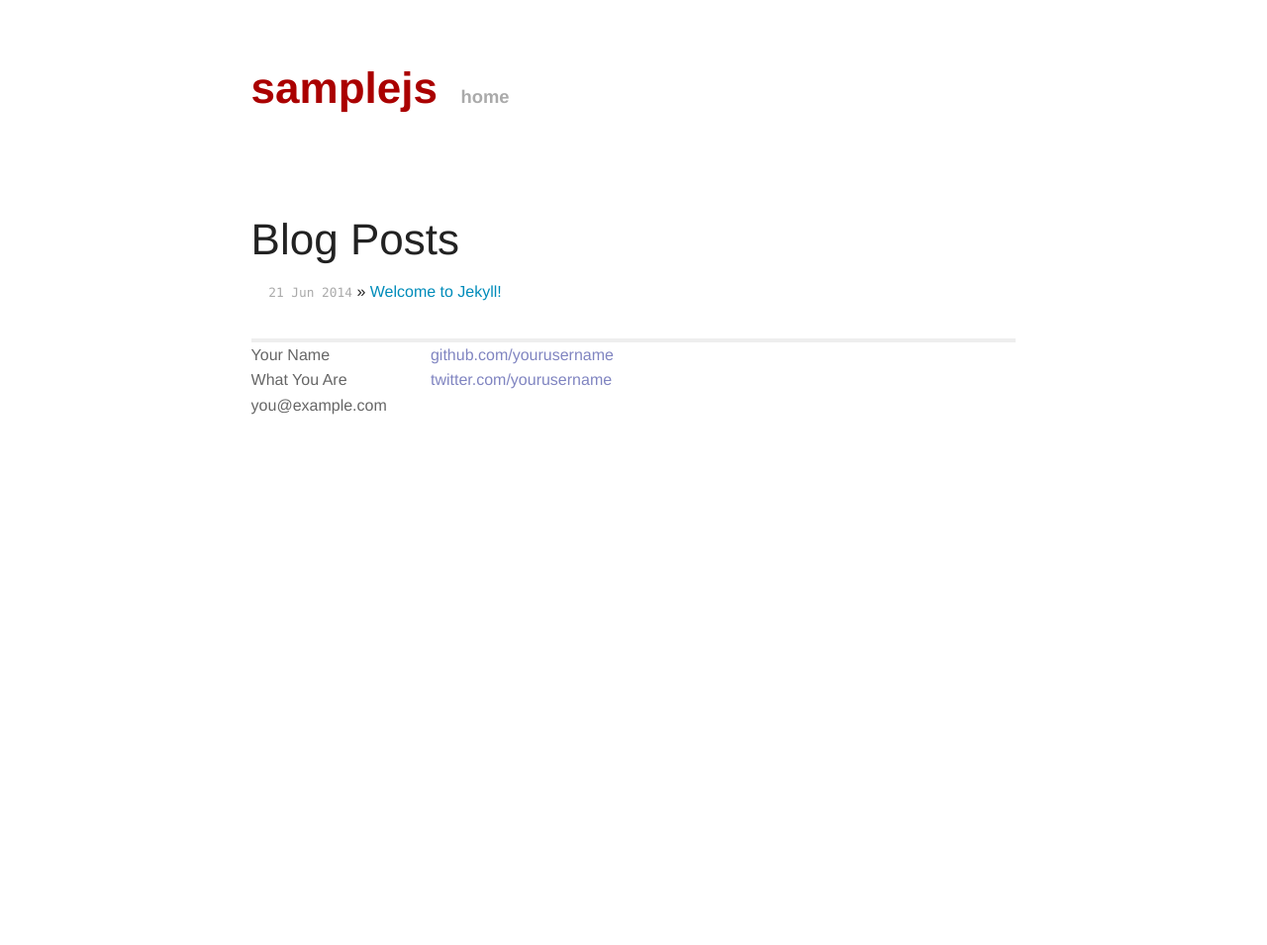
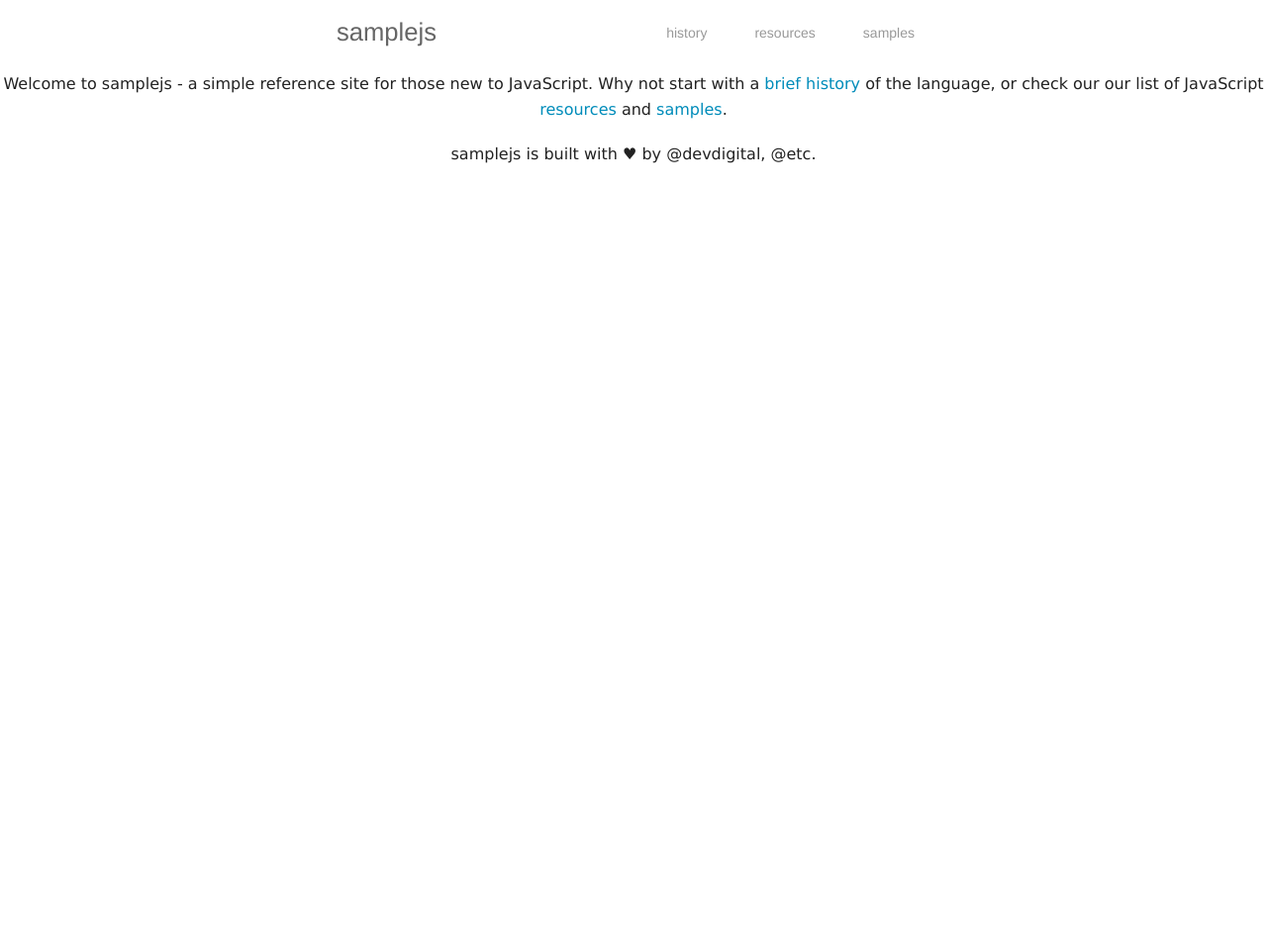
Before and after one commit to samplejs/samplejs.github.io, a Jekyll site: the page built from index.html, in a window 1280 px wide. Shown: the whole page at 99% size. Built offline with Jekyll 4.4.1, drawn with Linux system fonts in a browser that asks for light colours; Markdown is read by kramdown in place of the engine named in the settings; a script that is not in the unit is left out; after the commit the page ends 900 px from its top, so only the background shows below that.

Commit message:
Added history page

```diff
--- a/_layouts/default.html
+++ b/_layouts/default.html
@@ -12,33 +12,33 @@
 		<script src="bower_components/modernizr/modernizr.js"></script>
 	</head>
     <body>
-
-        <div class="site">
-          <div class="header">
-            <h1 class="title"><a href="/">{{ site.name }}</a></h1>
-            <a class="extra" href="/">home</a>
+        <div class="row">
+            <div class="large-12 columns">
+                <nav class="clearfix">
+                    <div class="left show-for-medium-up">
+                        <h2 id="title"><a href="/">{{ site.name }}</a></h2>
                     </div>
-
-          {{ content }}
-
-          <div class="footer">
-            <div class="contact">
-              <p>
-                Your Name<br />
-                What You Are<br />
-                you@example.com
-              </p>
-            </div>
-            <div class="contact">
-              <p>
-                <a href="https://github.com/yourusername">github.com/yourusername</a><br />
-                <a href="https://twitter.com/yourusername">twitter.com/yourusername</a><br />
-              </p>
+                    <dl class="sub-nav right">
+                        <dd><a href="/history.html">history</a></dd>
+                        <dd><a href="/resources.html">resources</a></dd>
+                        <dd><a href="/samples.html">samples</a></dd>
+                    </dl>
+                </nav>
             </div>
         </div>
+        <section class="main-content">
+            {{ content }}
+        </section>
+        <footer>
+            <div class="row">
+                <div class="large-12 columns">
+                    <p>samplejs is built with &hearts; by @devdigital, @etc.</p>
                 </div>
+            </div>
+        </footer>
     	<script src="bower_components/jquery/dist/jquery.min.js"></script>
 		<script src="bower_components/foundation/js/foundation.min.js"></script>
+        <script type="text/javascript" src="http://cdn.knightlab.com/libs/timeline/latest/js/storyjs-embed.js"></script>
 		<script src="js/app.js"></script>
     </body>
 </html>
--- a/index.html
+++ b/index.html
@@ -3,11 +3,5 @@
 title: samplejs
 ---
 
-<div id="home">
-  <h1>Blog Posts</h1>
-  <ul class="posts">
-    {% for post in site.posts %}
-      <li><span>{{ post.date | date_to_string }}</span> &raquo; <a href="{{ post.url }}">{{ post.title }}</a></li>
-    {% endfor %}
-  </ul>
-</div>
+<p>Welcome to samplejs &#45; a simple reference site for those new to JavaScript.
+Why not start with a <a href="/history.html">brief history</a> of the language, or check our our list of JavaScript <a href="/resources.html">resources</a> and <a href="/samples.html">samples</a>.</p>
--- a/js/app.js
+++ b/js/app.js
@@ -1 +1,3 @@
-$(document).foundation();
+$(function() {
+    $(document).foundation();
+});
--- /dev/null
+++ b/resources.html
@@ -0,0 +1,6 @@
+---
+layout: default
+title: samplejs
+---
+
+<p>coming soon!</p>
--- /dev/null
+++ b/samples.html
@@ -0,0 +1,6 @@
+---
+layout: default
+title: samplejs
+---
+
+<p>coming soon!</p>
--- a/scss/app.scss
+++ b/scss/app.scss
@@ -1,5 +1,6 @@
 @import "settings";
 @import "foundation";
+@import "samplejs";
 
 // Or selectively include components
 // @import
```
Also changed, not shown: history.html (added, +13 -0 lines), history.json (added, +39 -0 lines), scss/samplejs.scss (added, +25 -0 lines), css/app.css. Lines whose indentation alone changed are shown as unchanged.
